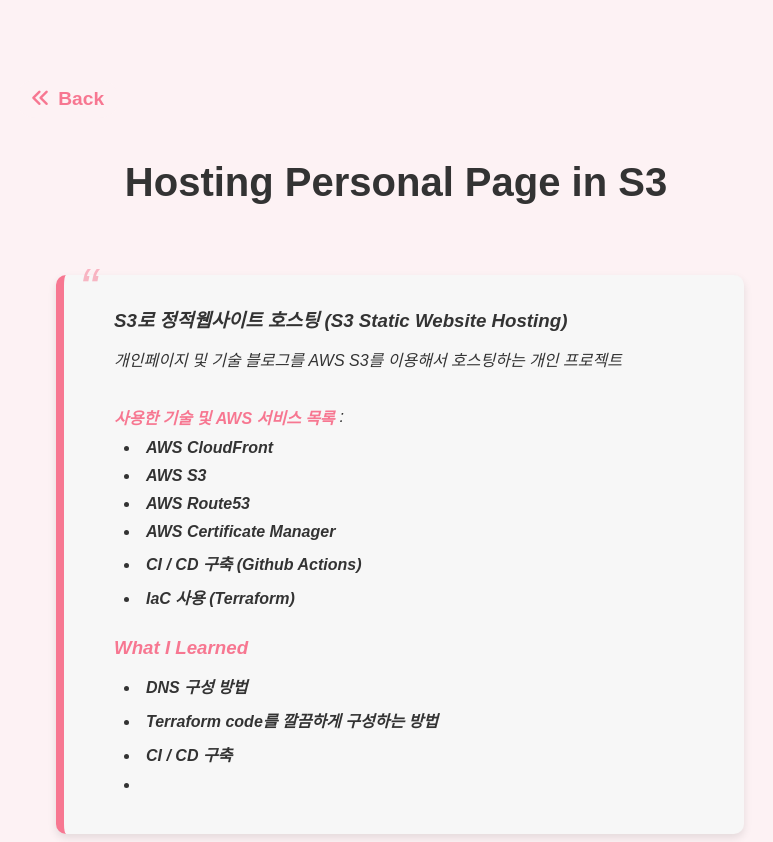
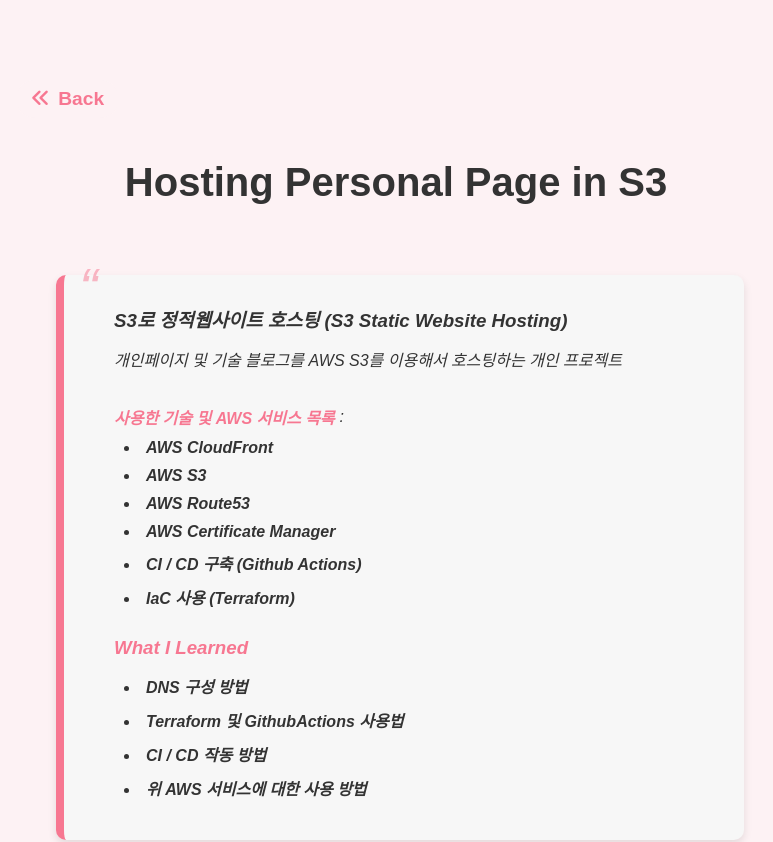
Before and after one commit to brynnPark/brynnpark.cloud, a React (Create React App) app in the folder my_web_page/: page /projects/HostingPersonalPage in a window 1280 px wide. Shown: the top 842 px of the page, without its empty margins (209-982 px from the left). Built offline with nearby package versions, Linux system fonts and the light colour scheme.

Commit message:
Edit: project s3

```diff
--- a/my_web_page/src/projects/HostingPersonalPage/index.js
+++ b/my_web_page/src/projects/HostingPersonalPage/index.js
@@ -36,9 +36,9 @@
           <br/>
           <h3><pink-cl>What I Learned</pink-cl></h3>
           <li><strong>DNS 구성 방법</strong></li>
-          <li><strong>Terraform code를 깔끔하게 구성하는 방법</strong></li>
-          <li><strong>CI / CD 구축</strong></li>
-          <li><strong></strong></li>
+          <li><strong>Terraform 및 GithubActions 사용법</strong></li>
+          <li><strong>CI / CD 작동 방법</strong></li>
+          <li><strong>위 AWS 서비스에 대한 사용 방법</strong></li>
         </blockquote>
 
 
```
